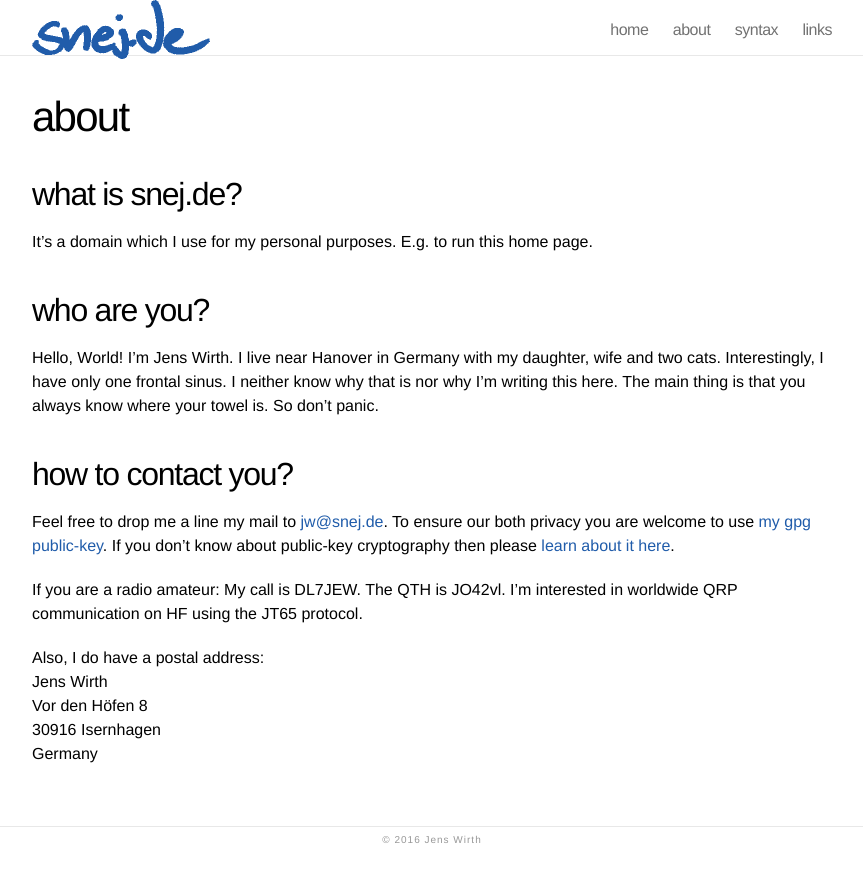
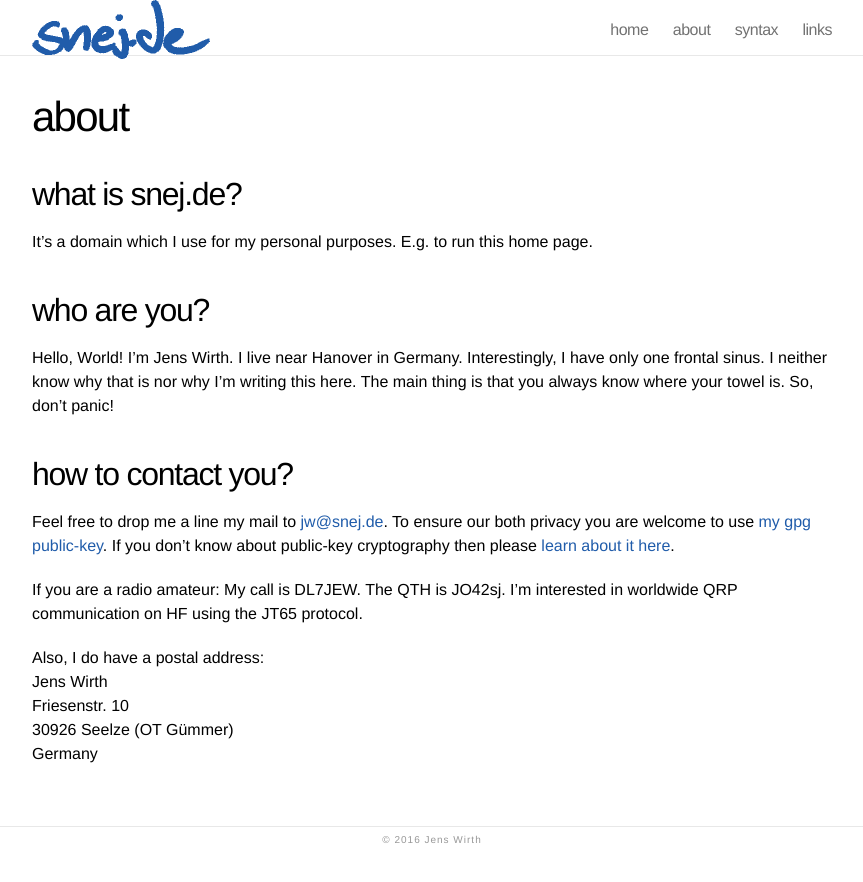
Before and after one commit to jewirth/jewirth.github.io, a Jekyll site: the page built from about.md, in a window 1280 px wide. Shown: the top 882 px of the page, without its empty margins (208-1071 px from the left). Built offline with Jekyll 4.4.1, drawn with Linux system fonts in a browser that asks for light colours.

Commit message:
new postal address

```diff
--- a/about.md
+++ b/about.md
@@ -8,16 +8,16 @@
 It's a domain which I use for my personal purposes. E.g. to run this home page.
 
 # who are you?
-Hello, World! I'm Jens Wirth. I live near Hanover in Germany with my daughter, wife and two cats. Interestingly, I have only one frontal sinus. I neither know why that is nor why I'm writing this here. The main thing is that you always know where your towel is. So don't panic.
+Hello, World! I'm Jens Wirth. I live near Hanover in Germany. Interestingly, I have only one frontal sinus. I neither know why that is nor why I'm writing this here. The main thing is that you always know where your towel is. So, don't panic!
 
 # how to contact you?
 
 Feel free to drop me a line my mail to [jw@snej.de](mailto:jw@snej.de). To ensure our both privacy you are welcome to use <a href="http://snej.de/downloads/2F839E01.txt">my gpg public-key</a>. If you don&rsquo;t know about public-key cryptography then please <a href="http://en.wikipedia.org/wiki/Public-key_cryptography">learn about it here</a>.
 
-If you are a radio amateur: My call is DL7JEW. The QTH is JO42vl. I'm interested in worldwide QRP communication on HF using the JT65 protocol.
+If you are a radio amateur: My call is DL7JEW. The QTH is JO42sj. I'm interested in worldwide QRP communication on HF using the JT65 protocol.
 
 Also, I do have a postal address:<br />
 Jens Wirth<br />
-Vor den Höfen 8<br />
-30916 Isernhagen<br />
+Friesenstr. 10<br />
+30926 Seelze (OT Gümmer)<br />
 Germany
```
